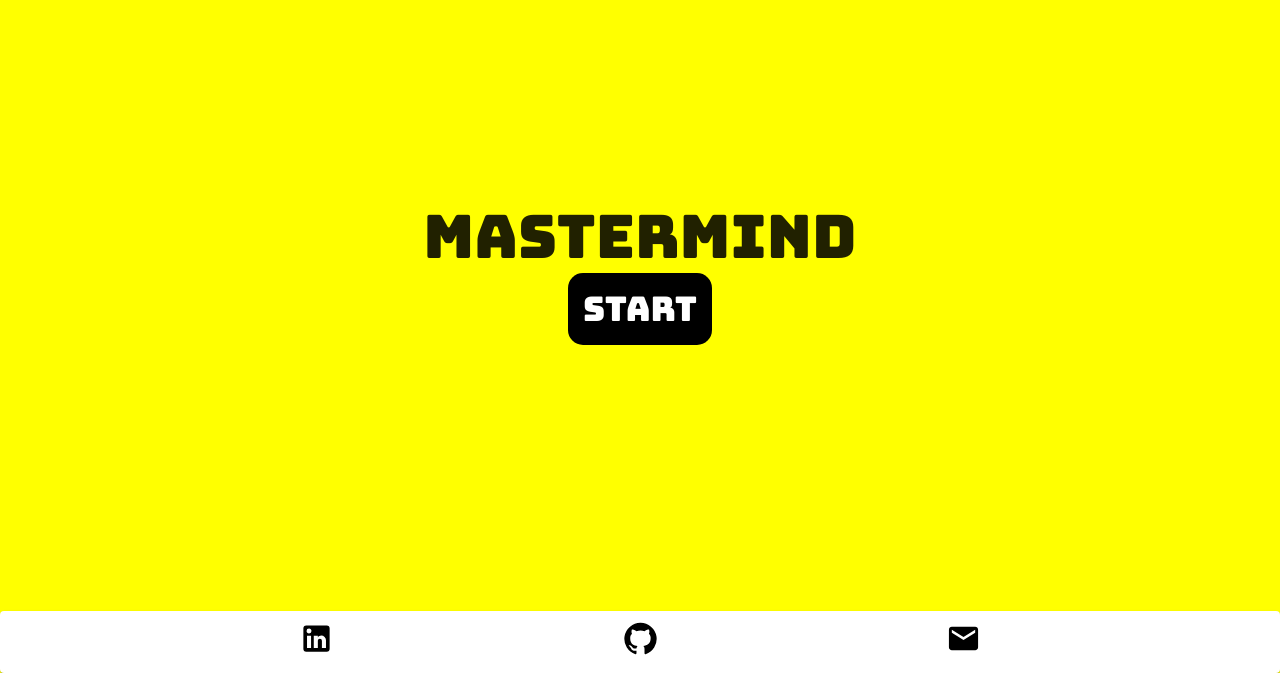
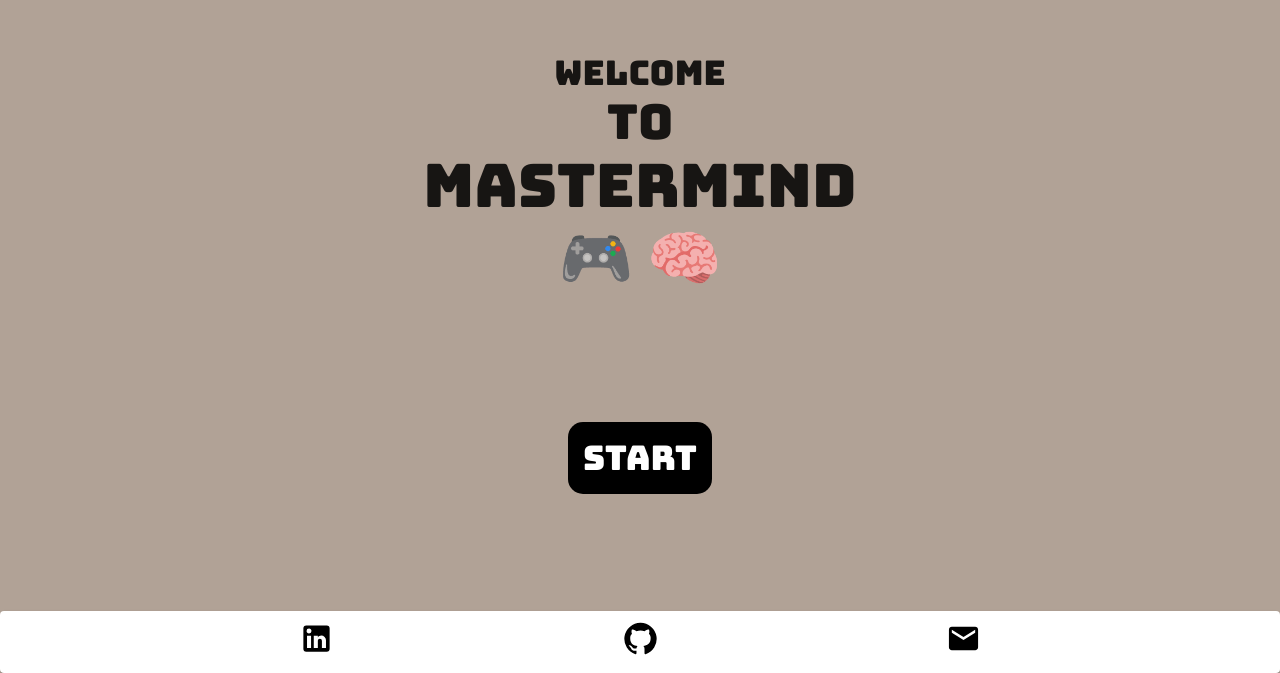
Before and after one commit to carlos-escamilla33/master_mind, a React (Create React App) app: page / in a window 1280 px wide. Shown: the part 127-800 px from the top of the page. Built offline with nearby package versions, Linux system fonts and the light colour scheme.

Commit message:
styled home screen title

```diff
--- a/src/components/Home.js
+++ b/src/components/Home.js
@@ -3,6 +3,7 @@ import { Typography } from "@mui/material";
 import { makeStyles } from "@mui/styles"
 import { Link } from "react-router-dom";
 import { Footer } from ".";
+import sky from "../media/sky.jpg"
 
 const useStyles = makeStyles(() => ({
     homeContainer: {
@@ -11,7 +12,7 @@ const useStyles = makeStyles(() => ({
         justifyContent: "center",
         alignItems: "center",
         minHeight: "100vh",
-        backgroundColor: "yellow"
+        backgroundColor: "#B1A296"
     },
     startContainer: {
         display: "flex",
@@ -26,6 +27,10 @@ const useStyles = makeStyles(() => ({
     link: {
         textDecoration: "none",
         color: "white"
+    },
+    title: {
+        paddingBottom: "10%",
+        textAlign: "center"
     }
 }));
 
@@ -34,8 +39,19 @@ const Home = () => {
     return (
         <>
             <div className={classes.homeContainer}>
-                <div>
-                    <Typography variant="h2">Mastermind</Typography>
+                <div className={classes.title}>
+                    <Typography variant="h4">
+                        Welcome
+                    </Typography>
+                    <Typography variant="h3">
+                        to
+                    </Typography>
+                    <Typography variant="h2">
+                        Mastermind
+                    </Typography>
+                    <Typography variant="h2">
+                        🎮 🧠
+                    </Typography>
                 </div>
                 <div className={classes.startContainer}>
                     <Link className={classes.link} to="/mastermind">
```
